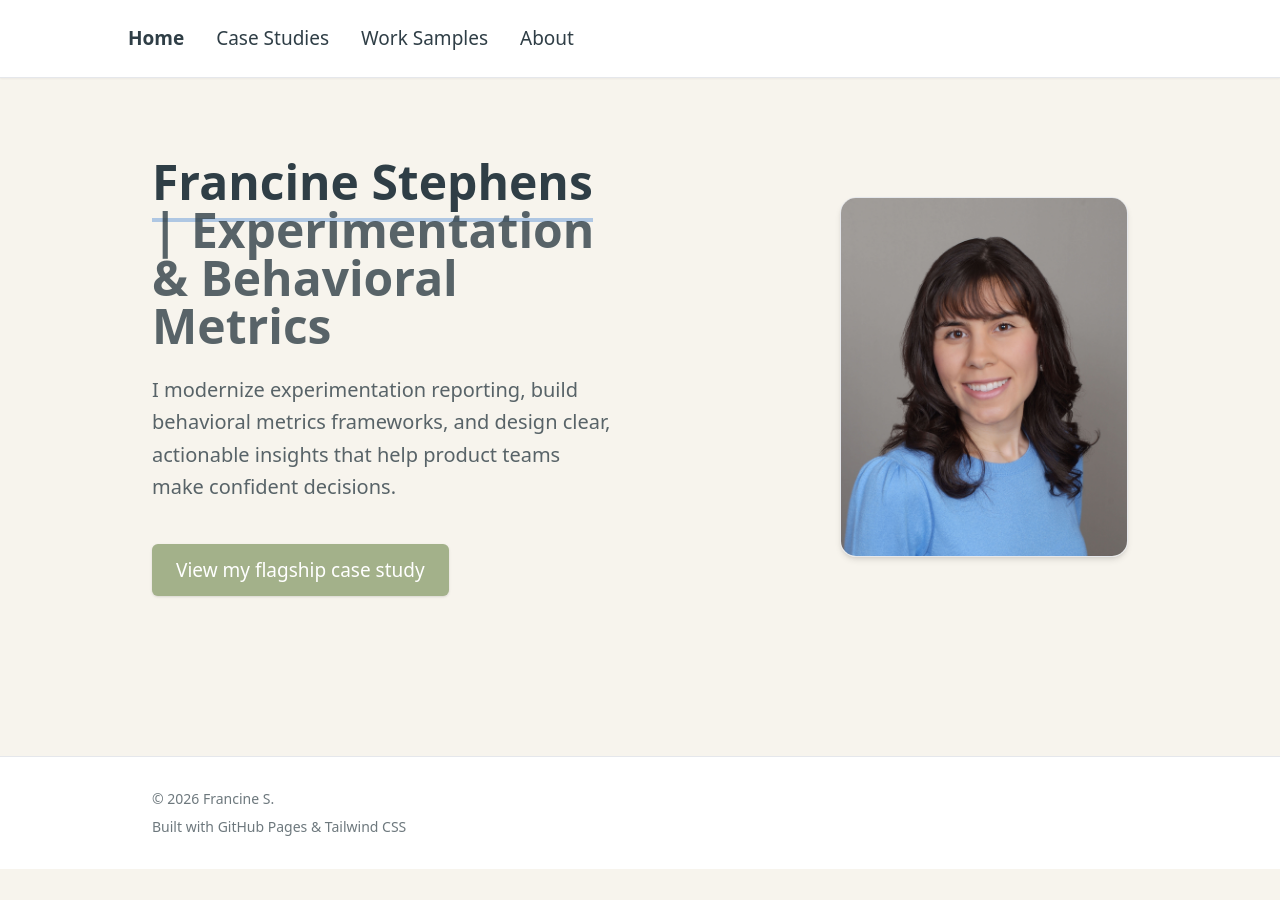
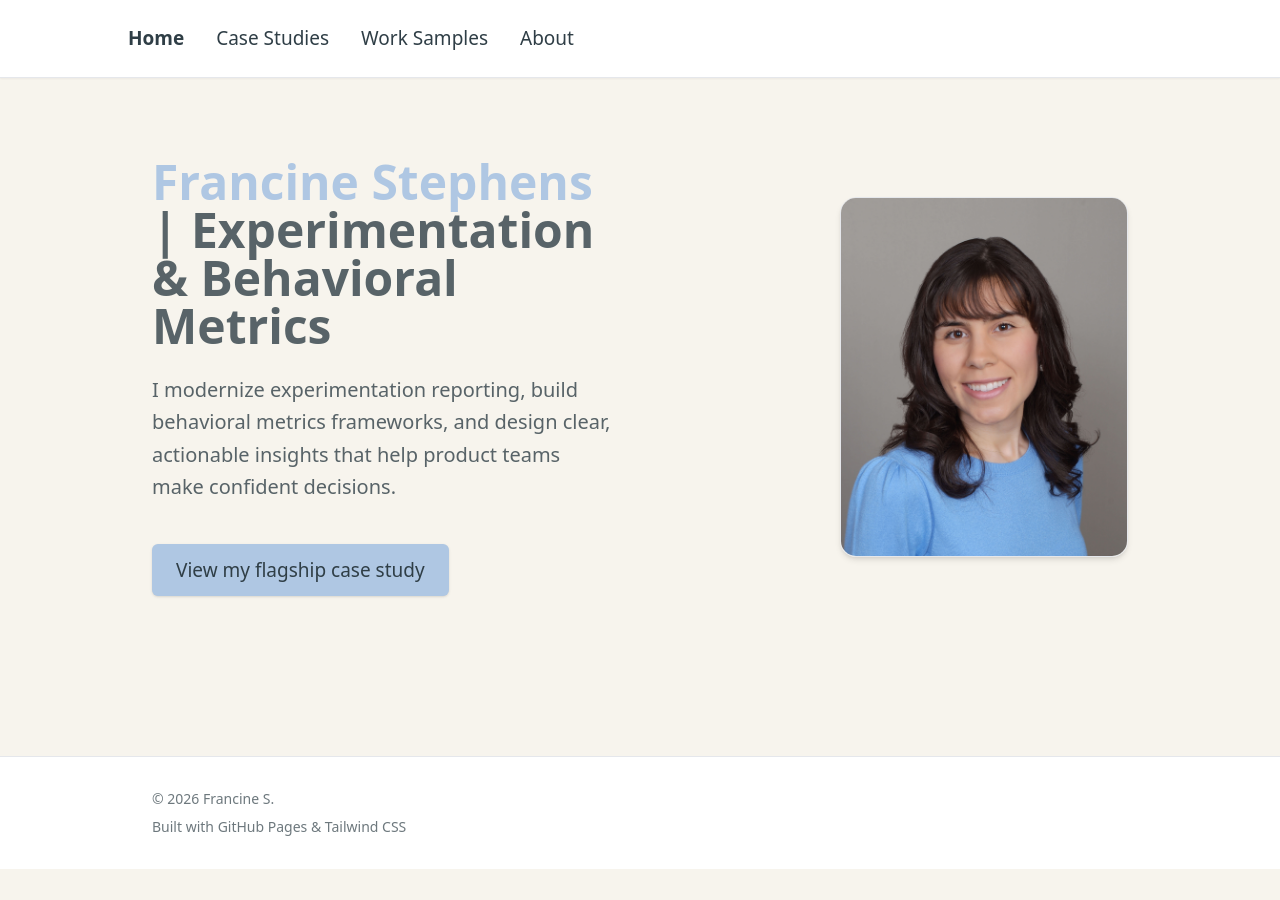
Before and after one commit to francine-i-stephens/francine-portfolio, a Jekyll site: the page index.html, which Jekyll copies as it is, in a window 1280 px wide. Built offline with Jekyll 4.4.1, drawn with Linux system fonts in a browser that asks for light colours; nearby versions of some CDN libraries.

Commit message:
Update index.html

```diff
--- a/index.html
+++ b/index.html
@@ -31,10 +29,10 @@
   <!-- Navigation -->
   <nav class="p-6 bg-white shadow-sm border-b border-graySoft">
     <div class="max-w-5xl mx-auto flex items-center space-x-8">
-      <a href="/" class="font-semibold text-charcoal hover:text-sage">Home</a>
-      <a href="/case-studies/main-case-study.html" class="hover:text-sage">Case Studies</a>
-      <a href="/work-samples/dashboards.html" class="hover:text-sage">Work Samples</a>
-      <a href="/about.html" class="hover:text-sage">About</a>
+      <a href="/" class="font-semibold text-charcoal hover:text-blueSoft">Home</a>
+      <a href="/case-studies/main-case-study.html" class="hover:text-blueSoft">Case Studies</a>
+      <a href="/work-samples/dashboards.html" class="hover:text-blueSoft">Work Samples</a>
+      <a href="/about.html" class="hover:text-blueSoft">About</a>
     </div>
   </nav>
 
@@ -45,9 +43,7 @@
     <!-- Text -->
     <div>
       <h1 class="text-5xl font-bold mb-6">
-  <span class="border-b-4 border-blueSoft pb-1">
-    Francine Stephens
-  </span>
+        <span class="text-blueSoft">Francine Stephens</span>
         <span class="text-charcoal/80"> | Experimentation & Behavioral Metrics</span>
       </h1>
 
@@ -58,8 +54,8 @@
 
       <div class="mt-10">
         <a href="/case-studies/main-case-study.html"
-           class="inline-block px-6 py-3 bg-sage text-white rounded-md shadow hover:bg-charcoal transition"
-">
+           class="inline-block px-6 py-3 bg-blueSoft text-charcoal rounded-md shadow
+                  hover:bg-charcoal hover:text-cream transition">
           View my flagship case study
         </a>
       </div>
@@ -69,7 +65,8 @@
     <div class="flex justify-center md:justify-end">
       <img src="/francine-portfolio/assets/images/headshot.jpg"
            alt="Francine headshot"
-           class="rounded-2xl shadow-md border border-graySoft w-64 md:w-72 max-w-xs h-auto object-cover">
+           class="rounded-2xl shadow-md border border-graySoft
+                  w-64 md:w-72 max-w-xs h-auto object-cover">
     </div>
 
   </header>
```
Also changed, not shown: other parts of index.html (+0 -2 lines). Lines whose indentation alone changed are shown as unchanged.
